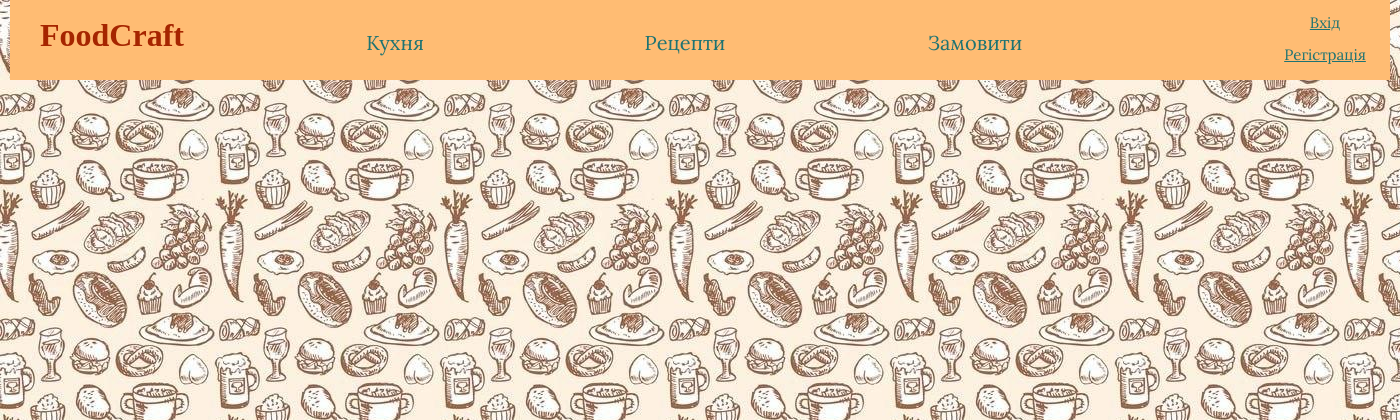
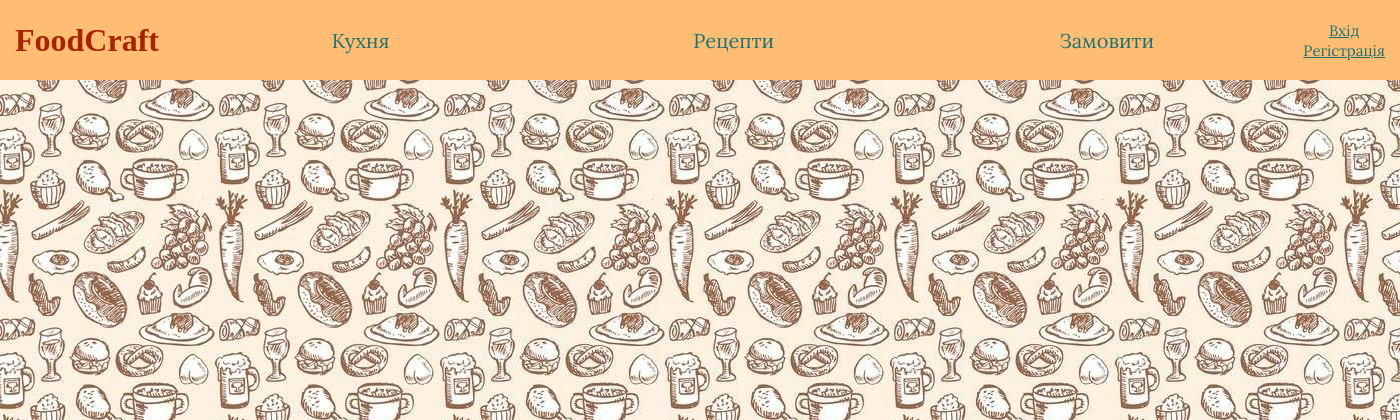
Before and after one commit to lanalobster/FoodCrafter, a PHP site: page / in a window 1400 px wide. Shown: the top 420 px of the page. Run offline with PHP 8.4, Linux system fonts and the light colour scheme; some web fonts are replaced.

Commit message:
Header fixed

```diff
--- a/style.css
+++ b/style.css
@@ -1,5 +1,5 @@
 * {
-    margin:0;
+    margin: 0;
     padding: 0;
 }
 
@@ -7,28 +7,24 @@ body {
     background-image: url(images/backgroung.jpg);
 }
 
-#block-body {
-    width: 1380px;
-    margin: 0px auto;
-    height: auto;
-}
-
 header {
-    width: 1380px;
+    width: 100vw;
     height: 80px;
     background-color: #FFBC73;
+    display: flex;
+    justify-content: space-around;
+    align-items: center;
 }
 
 .logo {
-    width: 240px;
-    float: left;
-    height: 80px;
+    display: flex;
+    justify-content: center;
+    align-items: center;
+    padding-left: 15px;
+    padding-right: 5px;
 }
 
-.logo a{
-    display: block;
-    margin-left: 30px;
-    margin-top: 17px;
+.logo a {
     font-family: 'Headland One', serif;
     font-size: 100%;
     color: #A62500;
@@ -37,49 +33,59 @@ header {
 }
 
 .top-menu {
-    width: 885px;
-    height: 80px;
+    height: 100%;
+    display: flex;
+    justify-content: center;
+    align-items: flex-start;
+    flex: 1;
     float: left;
+    padding-left: 10px;
+    padding-right: 10px;
+}
+
+.top-menu ul{
+    display: flex;
+    flex-direction: row;
+    flex: 1;
 }
 
 .top-menu ul li {
     list-style: none;
-    float: left;
     text-align: center;
+    flex: 1;
 }
 
 .top-menu ul li a {
-    display: block;
-    width: 290px;
+    height: 80px;
+    display: flex;
+    justify-content: space-around;
+    align-items: center;
     text-decoration: none;
     font-size: 20px;
     color: #1d7373;
-    height: 50px;
     font-family: 'Lora', serif;
-    padding-top: 30px;
-/*    padding-left: 25px;*/
     cursor: pointer;
 }
 
-.top-menu li{
-    transition: all 0.3s ease;
+.top-menu li a {
+    transition: all 0.5s ease;
 }
 
-.top-menu li:hover {
+.top-menu li a:hover {
     background: #A62500;
+    color: #fff;
 }
 
 .block-top-auth {
-    width: 100px;
-    float: left;
-    margin-left: 140px;
-    height: 80px;
+    display: flex;
+    justify-content: center;
+    align-items: center;
+    flex-direction: column;
+    padding-right: 15px;
 }
 
 .block-top-auth p {
-    margin-top: 12px;
     text-align: center;
-    margin-bottom: 8px;
     font-family: 'Lora', serif;
 }
 
```
